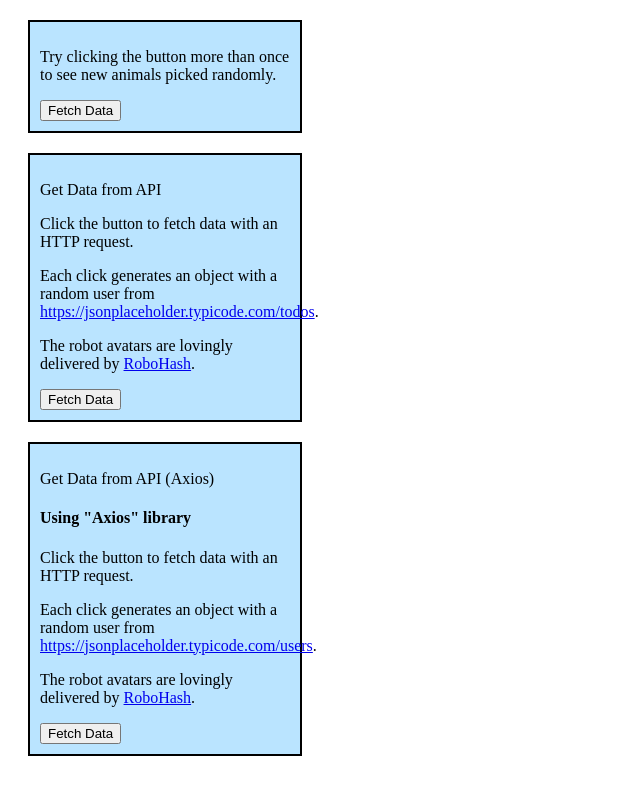
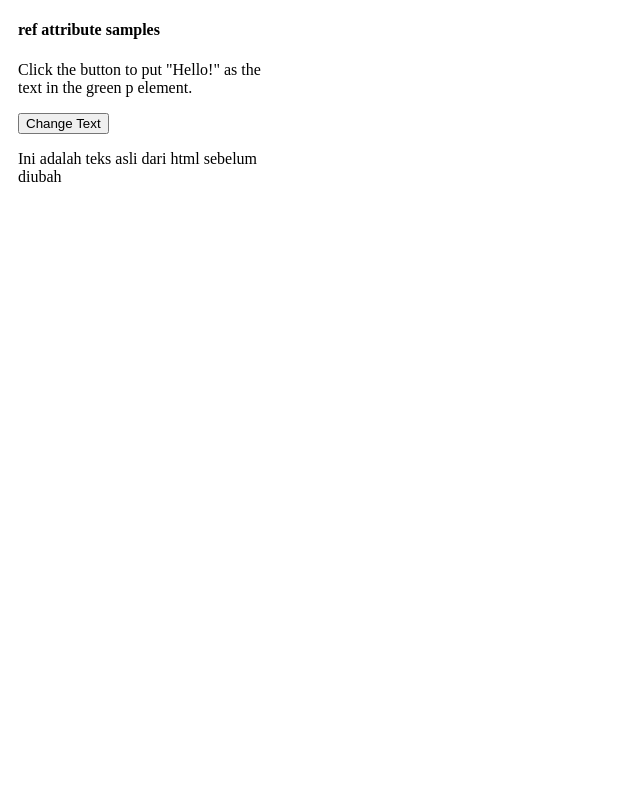
Before and after one commit to erymn/learn-vujs-w3s, a Vue app in the folder ScaleUp/firstsfc/: page / in a window 1280 px wide. Shown: the top 794 px of the page, without its empty margins (0-640 px from the left). Built offline with nearby package versions, Linux system fonts and the light colour scheme.

Commit message:
Ref Attributes
Initial ref attributes

```diff
--- /dev/null
+++ b/ScaleUp/firstsfc/src/App8.vue
@@ -0,0 +1,3 @@
+<template>
+    <ref-sample-01></ref-sample-01>
+</template>
--- /dev/null
+++ b/ScaleUp/firstsfc/src/components/refattr/refsample01.vue
@@ -0,0 +1,24 @@
+<template>
+    <h4>ref attribute samples</h4>
+    <p>Click the button to put "Hello!" as the text in the green p element.</p>
+    <button @click="changeVal">Change Text</button><br>
+    <p ref="p1">Ini adalah teks asli dari html sebelum diubah</p>
+</template>
+
+<script>
+export default {
+    methods: {
+        changeVal() {
+            const nextText = "Hello! Ini adalah teks perubahannya.";
+            this.$refs.p1.innerHTML = nextText;
+        }
+    }
+}
+</script>
+
+<style>
+#p1 {
+    background-color: lightgreen;
+    display: inline-block;
+}
+</style>
--- a/ScaleUp/firstsfc/src/main.js
+++ b/ScaleUp/firstsfc/src/main.js
@@ -21,9 +21,13 @@ import ScopeSlotArrayObject from "./components/ScopedSlotArrayObject.vue";
 import ScopedSlotStaticData from "./components/ScopedSlotStaticData.vue";
 import ScopedSlotNamed from "./components/ScopedSlotNamed.vue";
 import VueTeleport from "./components/VueTeleport.vue";
+
 import App7 from "./App7.vue";
 import FromApiRandom from "./components/httpcomp/FromApiRandom.vue";
 import UsingAxiosLib from "./components/httpcomp/UsingAxiosLib.vue";
+
+import App8 from "./App8.vue";
+import refsample01 from "./components/refattr/refsample01.vue";
 
 // const app = createApp(App)
 // app.component('food-item', FoodItem)
@@ -71,12 +75,18 @@ import UsingAxiosLib from "./components/httpcomp/UsingAxiosLib.vue";
 // app6.mount('#app')
 // //-------Dynamic Component-------
 
-//-----------HTTP Request--------------
-const app7 = createApp(App7)
-app7.component('from-api-random', FromApiRandom)
-app7.component('using-axios-lib', UsingAxiosLib)
-app7.mount('#app')
-//-----------HTTP Request--------------
+// //-----------HTTP Request--------------
+// const app7 = createApp(App7)
+// app7.component('from-api-random', FromApiRandom)
+// app7.component('using-axios-lib', UsingAxiosLib)
+// app7.mount('#app')
+// //-----------HTTP Request--------------
+
+//--------Ref Attributes---------
+const app8 = createApp(App8)
+app8.component('ref-sample-01', refsample01)
+app8.mount('#app')
+//--------Ref Attributes---------
 
 //createApp(App).mount('#app')
 
```
